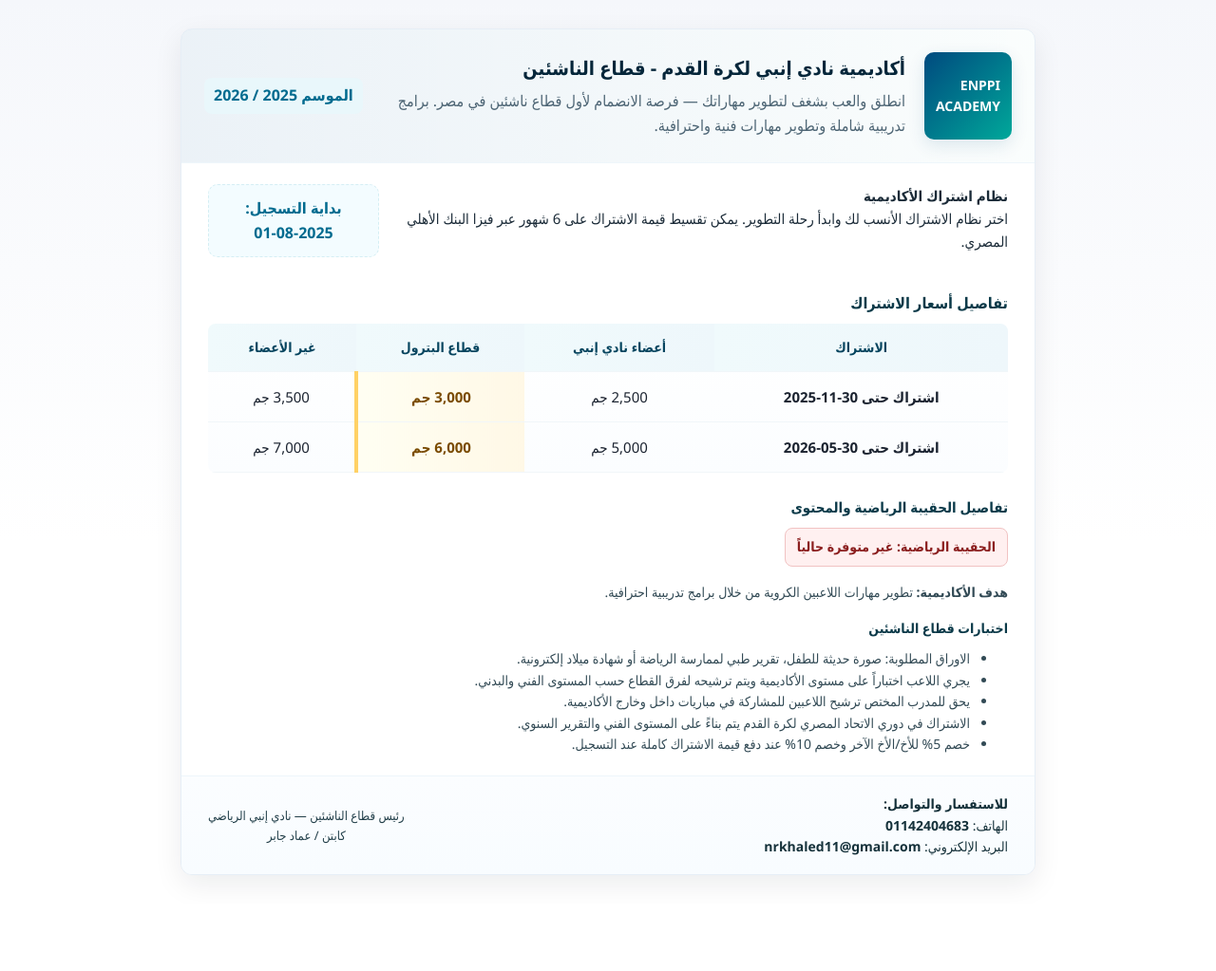
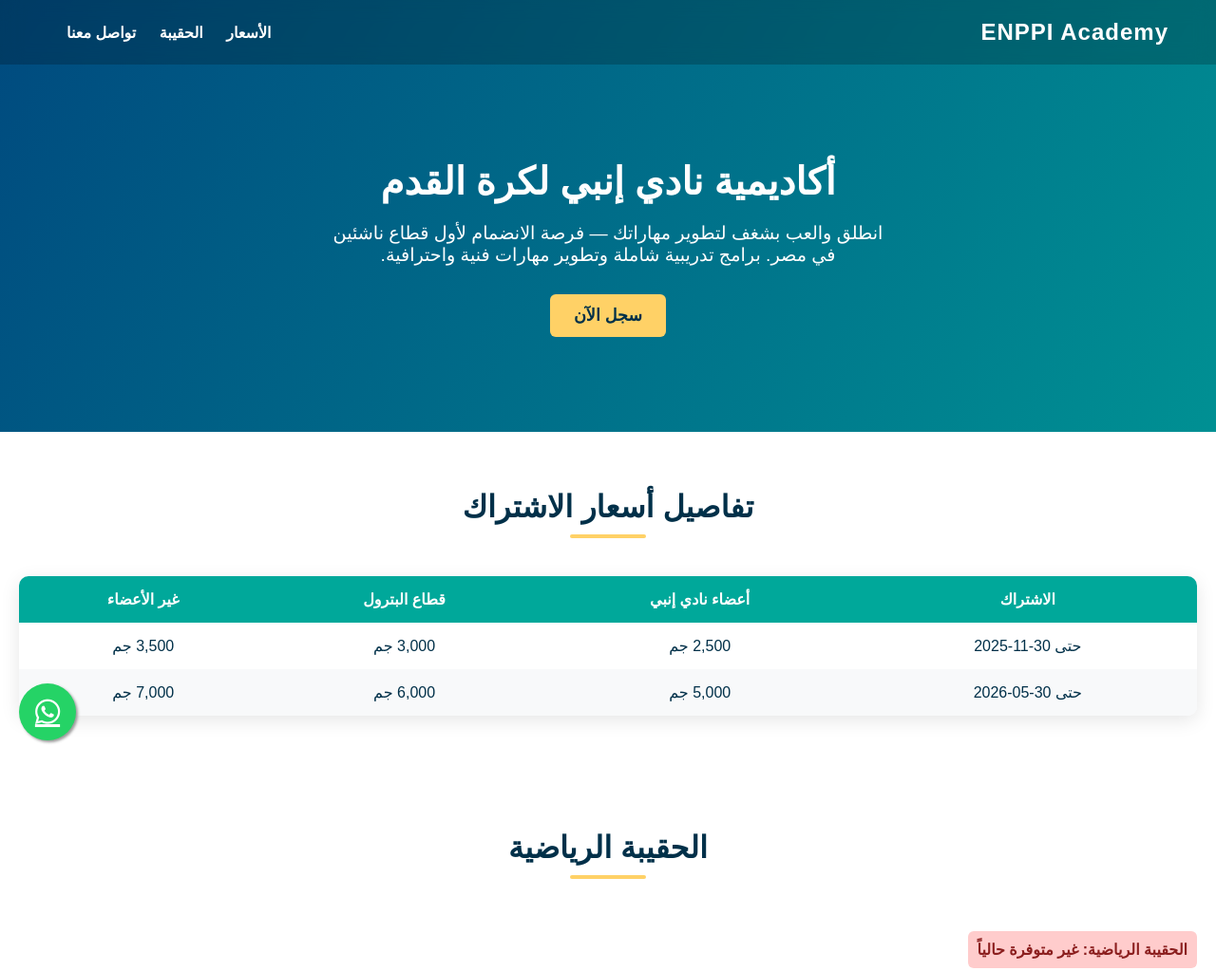
Before and after one commit to naderkhaledd/enppi-academy, a plain HTML site: page index.html in a window 1280 px wide. Shown: the top 1023 px of the page at 95% size. Before the commit the page ends 952 px from the top, so only its background shows below. Drawn offline with Linux system fonts and the light colour scheme.

Commit message:
Update index.html

```diff
--- a/index.html
+++ b/index.html
@@ -1,203 +1,183 @@
-<!doctype html>
+<!DOCTYPE html>
 <html lang="ar" dir="rtl">
 <head>
-  <meta charset="utf-8" />
-  <meta name="viewport" content="width=device-width,initial-scale=1" />
-  <title>ENPPI Academy — نظام اشتراكات قطاع الناشئين</title>
+<meta charset="UTF-8">
+<meta name="viewport" content="width=device-width, initial-scale=1.0">
+<title>ENPPI Academy</title>
 <style>
-    * { box-sizing: border-box; }
+    * { box-sizing: border-box; margin: 0; padding: 0; }
     body {
-      font-family: "Segoe UI", Tahoma, "Noto Sans Arabic", "Arial", sans-serif;
-      background: linear-gradient(180deg, #f5f7fb 0%, #ffffff 60%);
-      color: #1b2330;
-      margin: 0;
-      padding: 30px;
-      line-height: 1.6;
-    }
-    .card {
-      max-width: 900px;
-      margin: 0 auto;
-      background: #fff;
-      border-radius: 12px;
-      box-shadow: 0 10px 30px rgba(17,24,39,0.08);
-      overflow: hidden;
-      border: 1px solid #e6eef6;
+        font-family: "Tajawal", sans-serif;
+        background: linear-gradient(120deg, #004a7f, #00a89a);
+        color: white;
+        overflow-x: hidden;
     }
     header {
         display: flex;
-      gap: 20px;
         align-items: center;
-      padding: 24px;
-      background: linear-gradient(90deg, rgba(3,86,153,0.08), rgba(0,168,150,0.02));
-      border-bottom: 1px solid #eef6fb;
+        justify-content: space-between;
+        padding: 20px 50px;
+        background: rgba(0,0,0,0.2);
+        position: sticky;
+        top: 0;
+        z-index: 10;
+        backdrop-filter: blur(10px);
+        animation: fadeDown 1s ease-in-out;
+    }
+    @keyframes fadeDown {
+        from { transform: translateY(-50px); opacity: 0; }
+        to { transform: translateY(0); opacity: 1; }
     }
     .logo {
-      width: 92px;
-      height: 92px;
-      border-radius: 10px;
-      background: linear-gradient(135deg,#004a7f,#00a89a);
-      display: flex;
-      align-items: center;
-      justify-content: center;
+        font-size: 1.5rem;
+        font-weight: bold;
+        letter-spacing: 1px;
+        cursor: pointer;
+        transition: transform 0.3s;
+    }
+    .logo:hover { transform: scale(1.1) rotate(-3deg); }
+    nav a {
+        margin-left: 20px;
+        text-decoration: none;
         color: white;
-      font-weight: 700;
-      font-size: 14px;
-      box-shadow: 0 6px 18px rgba(0,72,120,0.12);
+        font-weight: bold;
+        transition: color 0.3s;
     }
-    .title {
-      flex: 1;
+    nav a:hover { color: #ffd166; }
+    .hero {
+        text-align: center;
+        padding: 100px 20px;
+        animation: fadeUp 1.2s ease-in-out;
     }
-    .title h1 {
-      margin: 0 0 6px 0;
-      font-size: 20px;
-      color: #05263a;
+    @keyframes fadeUp {
+        from { transform: translateY(50px); opacity: 0; }
+        to { transform: translateY(0); opacity: 1; }
     }
-    .title p {
-      margin: 0;
-      color: #3b5566;
-      opacity: 0.9;
+    .hero h1 {
+        font-size: 2.5rem;
+        margin-bottom: 20px;
     }
-    .meta {
-      text-align: left;
-      min-width: 140px;
+    .hero p {
+        font-size: 1.2rem;
+        margin-bottom: 30px;
+        max-width: 600px;
+        margin-left: auto;
+        margin-right: auto;
     }
-    .meta .season {
-      display: inline-block;
-      padding: 6px 10px;
-      border-radius: 8px;
-      background: #e9f7fb;
-      color: #006b8f;
-      font-weight: 600;
+    .cta-btn {
+        padding: 12px 25px;
+        background: #ffd166;
+        color: #003049;
+        border: none;
+        border-radius: 6px;
+        font-size: 1.1rem;
+        cursor: pointer;
+        font-weight: bold;
+        transition: background 0.3s, transform 0.2s;
     }
-    main {
-      padding: 22px 28px;
+    .cta-btn:hover {
+        background: #ffb703;
+        transform: scale(1.05);
     }
-    .intro {
-      display: flex;
-      gap: 18px;
-      align-items: flex-start;
+    section {
+        padding: 60px 20px;
+        background: white;
+        color: #003049;
     }
-    .intro .blurb {
-      flex: 1;
-      font-size: 15px;
-      color: #1b2b38;
+    h2 {
+        text-align: center;
+        font-size: 2rem;
+        margin-bottom: 40px;
+        position: relative;
     }
-    .intro .start-date {
-      min-width: 180px;
-      text-align: center;
-      background: #f3fcff;
-      border-radius: 10px;
-      padding: 12px;
-      border: 1px dashed #d5eef4;
-      color: #006b8f;
-      font-weight: 700;
-    }
-    .pricing {
-      margin-top: 20px;
-      overflow-x: auto;
+    h2::after {
+        content: "";
+        display: block;
+        width: 80px;
+        height: 4px;
+        background: #ffd166;
+        margin: 10px auto;
+        border-radius: 2px;
     }
     table {
         width: 100%;
         border-collapse: collapse;
-      background: linear-gradient(180deg,#ffffff,#fbfdff);
-      border-radius: 8px;
+        margin-top: 20px;
+        box-shadow: 0 5px 20px rgba(0,0,0,0.1);
         overflow: hidden;
+        border-radius: 10px;
     }
     th, td {
-      padding: 14px 12px;
+        padding: 15px;
         text-align: center;
-      font-size: 15px;
-      border-bottom: 1px solid #f1f6f9;
     }
-    thead th {
-      background: linear-gradient(90deg,#f0fafc,#eef7fb);
-      color: #06455f;
-      font-weight: 700;
-      font-size: 14px;
+    thead {
+        background: #00a89a;
+        color: white;
     }
-    tbody tr:hover {
-      background: #fbfeff;
-    }
-    .highlight {
-      background: linear-gradient(90deg,#fffef2,#fff8e6);
-      color: #7a4b00;
-      font-weight: 800;
-      border-left: 4px solid #ffd166;
-    }
-    .details {
-      margin-top: 18px;
-      display: grid;
-      gap: 10px;
-      font-size: 14px;
-      color: #324a55;
-    }
-    .details ul {
-      margin: 0;
-      padding-left: 18px;
-    }
+    tbody tr:nth-child(even) { background: #f8f9fa; }
+    tbody tr:hover { background: #ffd16633; transition: 0.3s; }
     .bag-unavailable {
         display: inline-block;
-      padding: 8px 12px;
-      border-radius: 8px;
-      background: #fff0f0;
+        background: #ffcccc;
         color: #8b1e1e;
-      border: 1px solid #f1c2c2;
-      font-weight: 800;
+        padding: 10px;
+        border-radius: 6px;
+        font-weight: bold;
+        margin-top: 15px;
     }
-    .footer {
-      padding: 18px 28px;
-      background: linear-gradient(180deg,#fbfdff,#f8fcff);
-      border-top: 1px solid #eef6fb;
-      display:flex;
-      align-items:center;
-      justify-content:space-between;
-      gap:20px;
+    footer {
+        background: #002b36;
+        padding: 20px;
+        text-align: center;
+        color: white;
+        font-size: 0.9rem;
     }
-    .contact {
-      font-size: 14px;
-      color:#15313a;
+    /* زر الواتساب العائم */
+    .whatsapp-float {
+        position: fixed;
+        width: 60px;
+        height: 60px;
+        bottom: 20px;
+        left: 20px;
+        background-color: #25d366;
+        color: white;
+        border-radius: 50px;
+        text-align: center;
+        font-size: 30px;
+        box-shadow: 2px 2px 3px #999;
+        z-index: 100;
+        display: flex;
+        align-items: center;
+        justify-content: center;
+        transition: transform 0.3s;
     }
-    .signature {
-      text-align: center;
-      font-size: 13px;
-      color:#0b2b36;
-      opacity:0.9;
-    }
-    @media (max-width:640px) {
-      header { flex-direction: column; align-items: flex-start; gap:12px; }
-      .meta { text-align: right; width:100%; }
-      .intro { flex-direction: column; }
-      th, td { padding: 12px 8px; font-size: 14px; }
+    .whatsapp-float:hover {
+        transform: scale(1.1);
     }
 </style>
+<link rel="stylesheet" href="https://cdnjs.cloudflare.com/ajax/libs/font-awesome/6.4.0/css/all.min.css">
 </head>
 <body>
-  <div class="card" role="document" aria-label="نموذج اشتراك أكاديمية إنبي">
+
 <header>
-      <div class="logo" aria-hidden="true">
-        ENPPI<br>ACADEMY
+    <div class="logo">ENPPI Academy</div>
+    <nav>
+        <a href="#pricing">الأسعار</a>
+        <a href="#bag">الحقيبة</a>
+        <a href="#contact">تواصل معنا</a>
+    </nav>
+</header>
+
+<div class="hero">
+    <h1>أكاديمية نادي إنبي لكرة القدم</h1>
+    <p>انطلق والعب بشغف لتطوير مهاراتك — فرصة الانضمام لأول قطاع ناشئين في مصر. برامج تدريبية شاملة وتطوير مهارات فنية واحترافية.</p>
+    <button class="cta-btn">سجل الآن</button>
 </div>
-      <div class="title">
-        <h1>أكاديمية نادي إنبي لكرة القدم - قطاع الناشئين</h1>
-        <p>انطلق والعب بشغف لتطوير مهاراتك — فرصة الانضمام لأول قطاع ناشئين في مصر. برامج تدريبية شاملة وتطوير مهارات فنية واحترافية.</p>
-      </div>
-      <div class="meta">
-        <div class="season">الموسم 2025 / 2026</div>
-      </div>
-    </header>
-    <main>
-      <div class="intro">
-        <div class="blurb">
-          <strong>نظام اشتراك الأكاديمية</strong><br>
-          اختر نظام الاشتراك الأنسب لك وابدأ رحلة التطوير. يمكن تقسيط قيمة الاشتراك على 6 شهور عبر فيزا البنك الأهلي المصري.
-        </div>
-        <div class="start-date">
-          بداية التسجيل:<br><strong>01-08-2025</strong>
-        </div>
-      </div>
-      <section class="pricing" aria-labelledby="pricing-heading">
-        <h2 id="pricing-heading" style="font-size:16px;margin:16px 0 8px 0;color:#0b3a49;">تفاصيل أسعار الاشتراك</h2>
-        <table role="table">
+
+<section id="pricing">
+    <h2>تفاصيل أسعار الاشتراك</h2>
+    <table>
         <thead>
             <tr>
                 <th>الاشتراك</th>
@@ -208,47 +188,38 @@
         </thead>
         <tbody>
             <tr>
-              <td style="font-weight:700;">اشتراك حتى 30-11-2025</td>
+                <td>حتى 30-11-2025</td>
                 <td>2,500 جم</td>
-              <td class="highlight">3,000 جم</td>
+                <td>3,000 جم</td>
                 <td>3,500 جم</td>
             </tr>
             <tr>
-              <td style="font-weight:700;">اشتراك حتى 30-05-2026</td>
+                <td>حتى 30-05-2026</td>
                 <td>5,000 جم</td>
-              <td class="highlight">6,000 جم</td>
+                <td>6,000 جم</td>
                 <td>7,000 جم</td>
             </tr>
         </tbody>
     </table>
 </section>
-      <section class="details" aria-labelledby="requirements-heading">
-        <h3 id="requirements-heading" style="margin:6px 0 0 0;color:#0b3a49;font-size:15px;">تفاصيل الحقيبة الرياضية والمحتوى</h3>
-        <p style="margin:0;">
-          <span class="bag-unavailable">الحقيبة الرياضية: غير متوفرة حالياً</span>
-        </p>
-        <p style="margin:6px 0 0 0;"><strong>هدف الأكاديمية:</strong> تطوير مهارات اللاعبين الكروية من خلال برامج تدريبية احترافية.</p>
-        <h4 style="margin:6px 0 0 0;color:#0b3a49;font-size:14px;">اختبارات قطاع الناشئين</h4>
-        <ul>
-          <li>الاوراق المطلوبة: صورة حديثة للطفل، تقرير طبي لممارسة الرياضة أو شهادة ميلاد إلكترونية.</li>
-          <li>يجري اللاعب اختباراً على مستوى الأكاديمية ويتم ترشيحه لفرق القطاع حسب المستوى الفني والبدني.</li>
-          <li>يحق للمدرب المختص ترشيح اللاعبين للمشاركة في مباريات داخل وخارج الأكاديمية.</li>
-          <li>الاشتراك في دوري الاتحاد المصري لكرة القدم يتم بناءً على المستوى الفني والتقرير السنوي.</li>
-          <li>خصم 5% للأخ/الأخ الآخر وخصم 10% عند دفع قيمة الاشتراك كاملة عند التسجيل.</li>
-        </ul>
+
+<section id="bag">
+    <h2>الحقيبة الرياضية</h2>
+    <div class="bag-unavailable">الحقيبة الرياضية: غير متوفرة حالياً</div>
 </section>
-    </main>
-    <div class="footer">
-      <div class="contact">
-        <div><strong>للاستفسار والتواصل:</strong></div>
-        <div>الهاتف: <span style="font-weight:700;">01142404683</span></div>
-        <div>البريد الإلكتروني: <span style="font-weight:700;">nrkhaled11@gmail.com</span></div>
-      </div>
-      <div class="signature">
-        رئيس قطاع الناشئين — نادي إنبي الرياضي<br>
-        كابتن / عماد جابر
-      </div>
-    </div>
-  </div>
+
+<section id="contact">
+    <h2>تواصل معنا</h2>
+    <p style="text-align:center;">اضغط على أيقونة الواتساب أسفل الشاشة للتواصل المباشر.</p>
+</section>
+
+<a href="https://wa.me/201010658862" class="whatsapp-float" target="_blank">
+    <i class="fab fa-whatsapp"></i>
+</a>
+
+<footer>
+    رئيس قطاع الناشئين — نادي إنبي الرياضي | كابتن / عماد جابر
+</footer>
+
 </body>
 </html>
```
Lines whose indentation alone changed are shown as unchanged.
